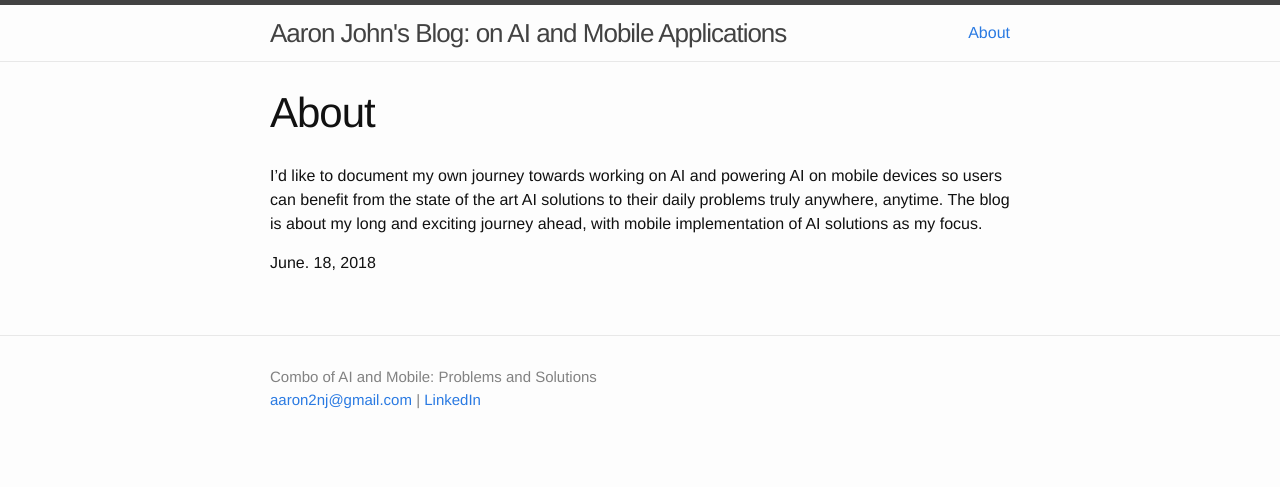
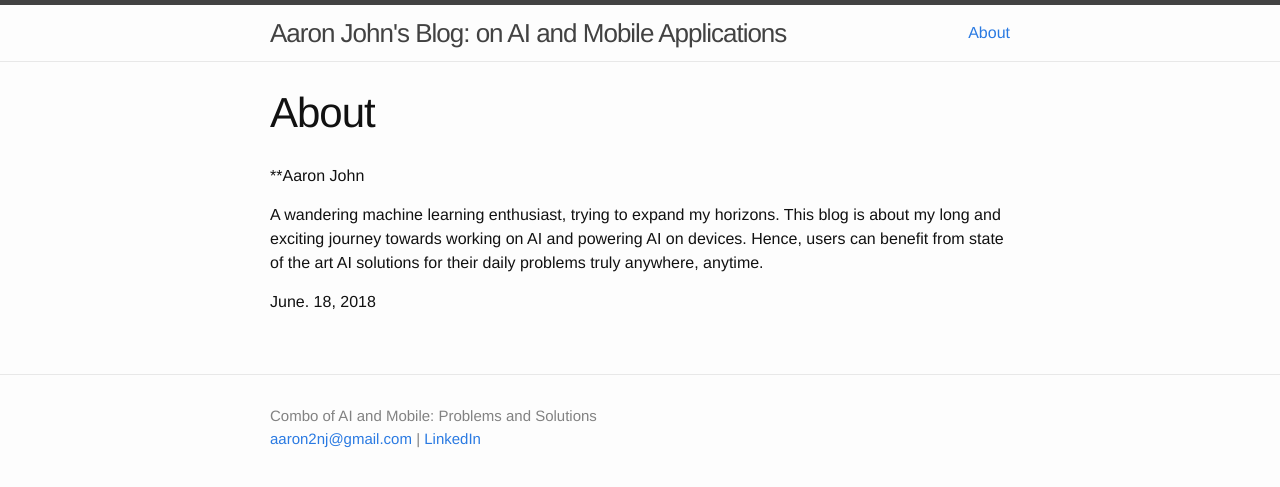
Before and after one commit to alexalwks2/aaronjohn2.github.io, a Jekyll site: the page built from about.md, in a window 1280 px wide. Shown: the top 487 px of the page. Built offline with Jekyll 4.4.1, drawn with Linux system fonts in a browser that asks for light colours.

Commit message:
Update about.md

```diff
--- a/about.md
+++ b/about.md
@@ -5,7 +5,9 @@ comments: false
 permalink: /about/
 ---
 
-I'd like to document my own journey towards working on AI and powering AI on mobile devices so users can benefit from the state of the art AI solutions to their daily problems truly anywhere, anytime.
-The blog is about my long and exciting journey ahead, with mobile implementation of AI solutions as my focus.
+**Aaron John
+
+A wandering machine learning enthusiast, trying to expand my horizons.
+This blog is about my long and exciting journey towards working on AI and powering AI on devices. Hence, users can benefit from state of the art AI solutions for their daily problems truly anywhere, anytime.
 
 June. 18, 2018
```
